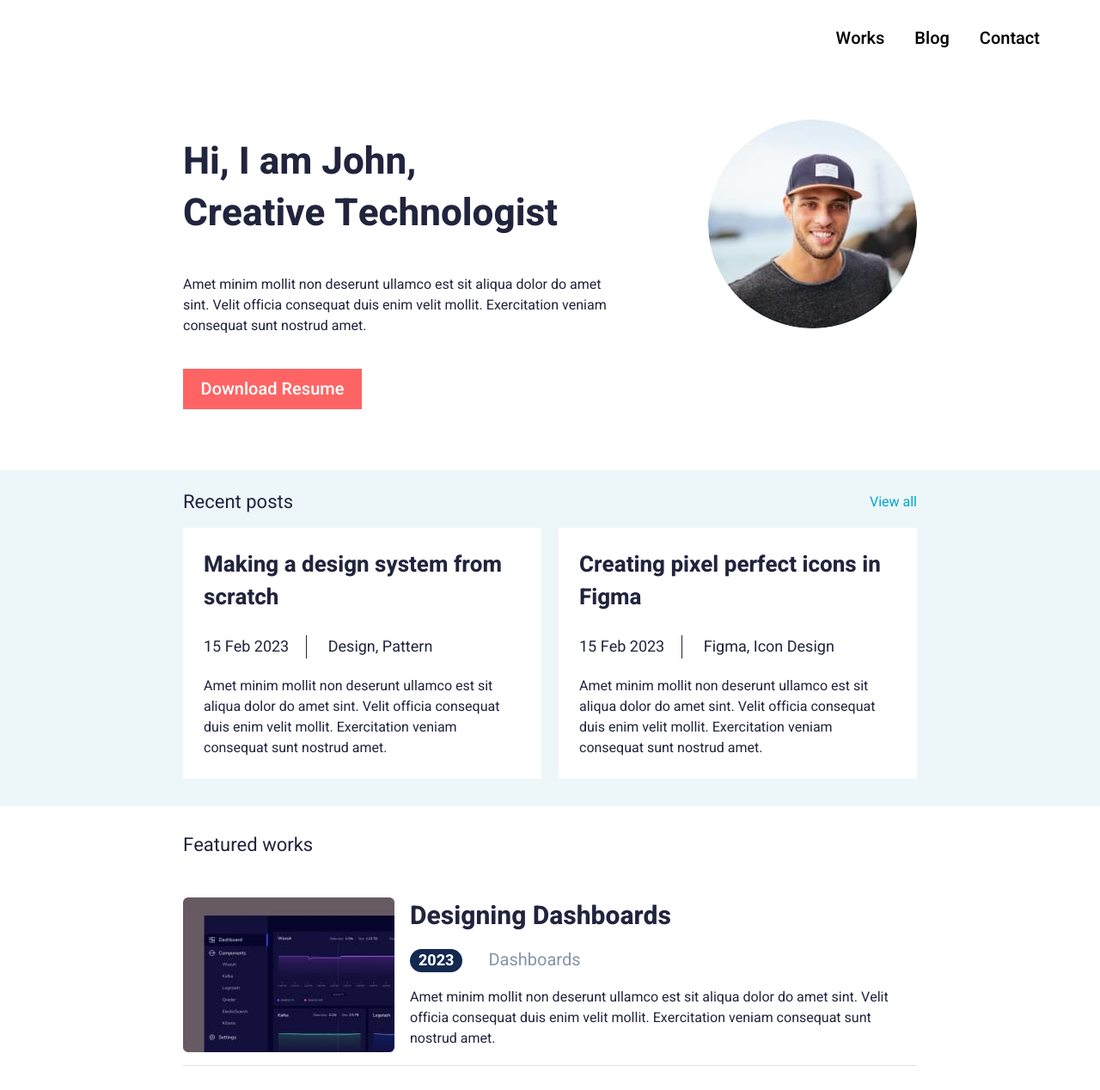
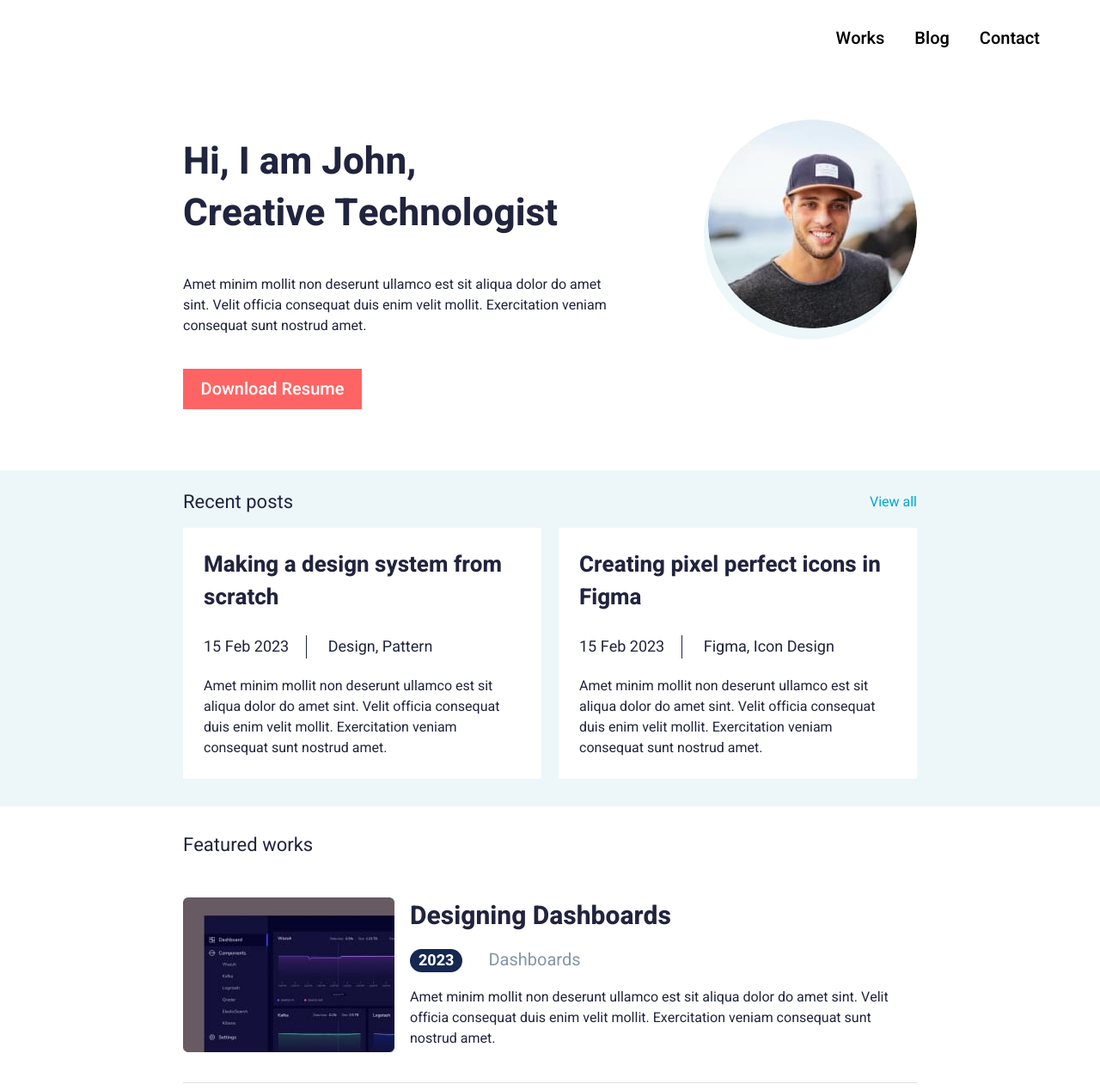
Before and after one commit to 1MioSubs/mio_5_html_css, a website: page app/index.html in a window 1280 px wide. Shown: the top 1268 px of the page at 86% size. Drawn offline with nearby package versions, Linux system fonts and the light colour scheme; files that its build step writes are made by us from their sources.

Commit message:
minor fix foto

```diff
--- a/app/scss/index.scss
+++ b/app/scss/index.scss
@@ -74,6 +74,7 @@
     margin-left: auto;
     width: 243px;
     height: 243px;
+    box-shadow: -5px 13px 0px 0px #EDF7FA;
   }
 }
 
@@ -152,7 +153,7 @@
     line-height: 60px;
   }
   &__item {
-    padding: 31px 0 15px;
+    padding: 31px 0 35px;
     border-bottom: 1px solid #e0e0e0;
     display: flex;
     &-box {
```
